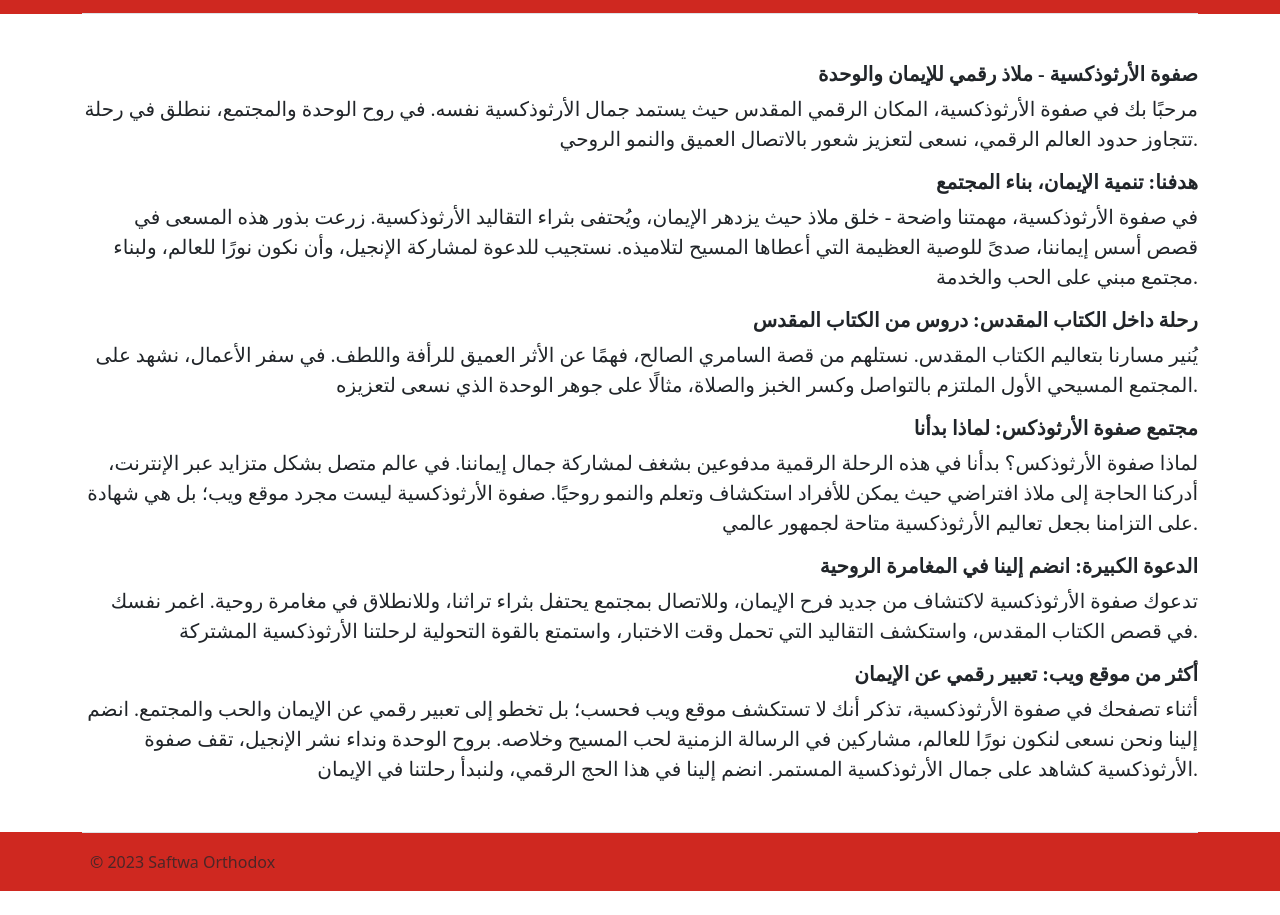
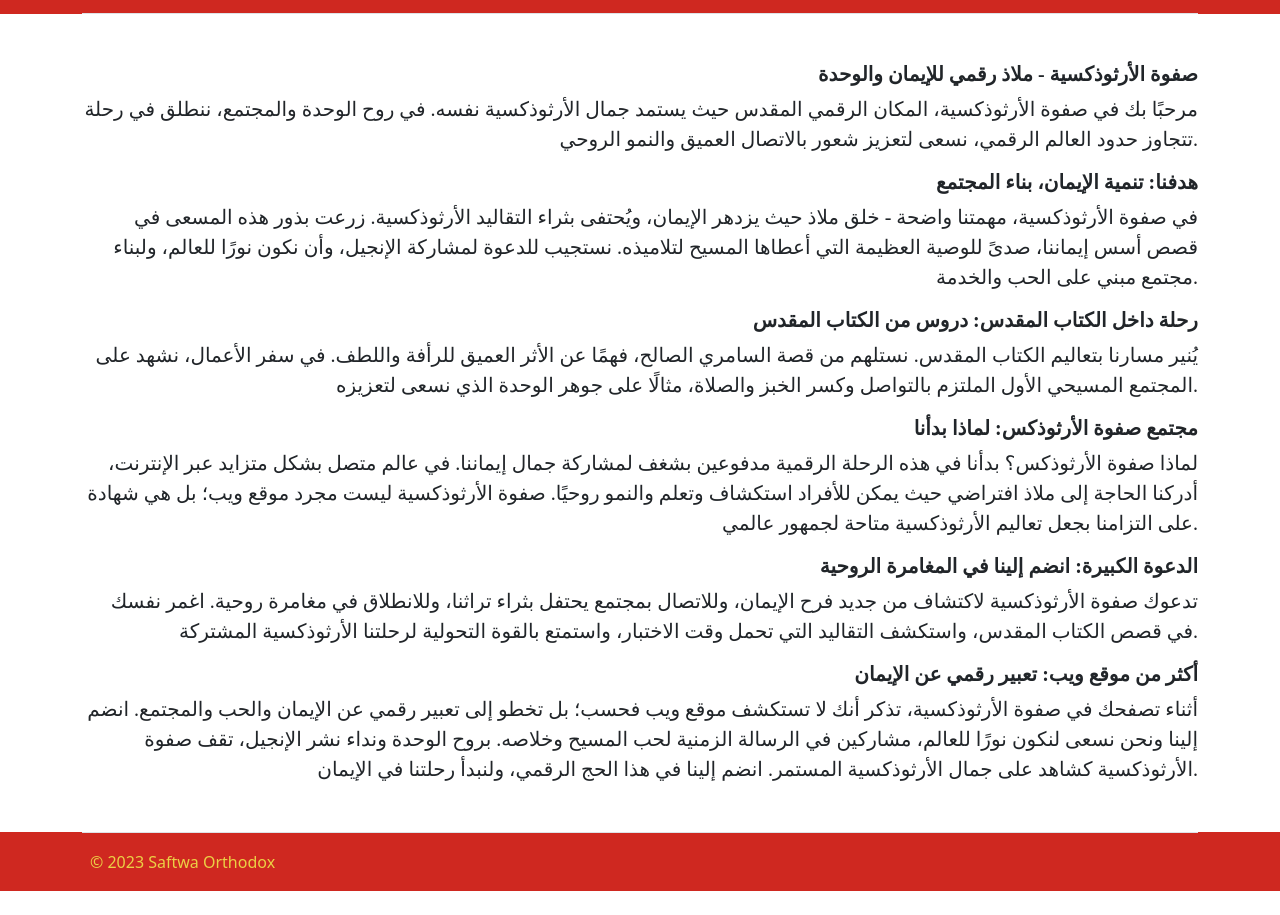
Before and after one commit to emmanuelbaiby/safwa-orthodox, a plain HTML site: page about.html in a window 1280 px wide. Shown: the part 79-994 px from the top of the page. Drawn offline with nearby package versions, Linux system fonts and the light colour scheme.

Commit message:
Update about.html

```diff
--- a/about.html
+++ b/about.html
@@ -56,7 +56,7 @@
             <div class="col-md-4 d-flex align-items-center">
               <a href="/" class="mb-3 me-2 mb-md-0 text-body-secondary text-decoration-none lh-1">
               </a>
-              <span class="mb-3 mb-md-0 text-body-secondary">© 2023 Saftwa Orthodox</span>
+              <span class="mb-3 mb-md-0 text-body-secondary" style="color: #ebd045 !important;">© 2023 Saftwa Orthodox</span>
             </div>
 
             <ul class="nav col-md-4 justify-content-end list-unstyled d-flex">
```
